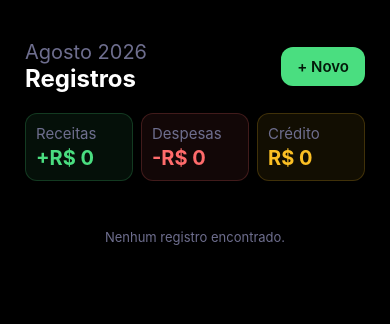
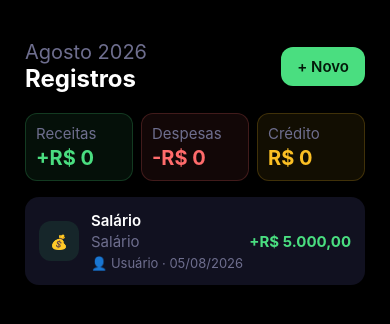
Before and after one commit to Douglas-Bezerra/FinUp, a React Native app in the folder mobileapp/: screen /CadastroRegistros in a window 390 px wide. Shown: the top 324 px of the page. Built offline with nearby package versions, Linux system fonts and the light colour scheme.

Commit message:
tela cadastro registros recebe um json como dados, facilitando depois a integração com dados reais

```diff
--- a/mobileapp/src/views/TelaCadastroRegistros.tsx
+++ b/mobileapp/src/views/TelaCadastroRegistros.tsx
@@ -3,6 +3,18 @@ import { StyleSheet, Text, View, Pressable } from "react-native";
 import { colors } from "../styles/colors";
 
 export default function TelaCadastroRegistros() {
+
+  const transacoes = [
+    {
+      id: "1",
+      tipo: "income",
+      descricao: "Salário",
+      categoria: "Salário",
+      valor: 5000,
+      data: "05/08/2026",
+    }
+  ];
+
   return (
     <View style={styles.container}>
 
@@ -34,11 +46,34 @@ export default function TelaCadastroRegistros() {
         </View>
       </View>
 
-      {/* Lista de registros */}
-      <View style={styles.emptyState}>
-        <Text style={styles.emptyText}>
-          Nenhum registro encontrado.
-        </Text>
+      <View style={styles.transactions}>
+        {transacoes.map((transacao) => (
+          <View key={transacao.id} style={styles.transactionItem}>
+            <View style={styles.transactionIcon}>
+              <Text>💰</Text>
+            </View>
+
+            <View style={styles.transactionInfo}>
+              <Text style={styles.transactionDescription}>
+                {transacao.descricao}
+              </Text>
+
+              <Text style={styles.transactionCategory}>
+                {transacao.categoria}
+              </Text>
+
+              <Text style={styles.transactionMeta}>
+                👤 Usuário · {transacao.data}
+              </Text>
+            </View>
+
+            <Text style={styles.transactionValue}>
+              +R$ {transacao.valor.toLocaleString("pt-BR", {
+                minimumFractionDigits: 2,
+              })}
+            </Text>
+          </View>
+        ))}
       </View>
 
     </View>
@@ -121,12 +156,46 @@ const styles = StyleSheet.create({
     fontSize: 20,
     fontWeight: "700",
   },
-  emptyState: {
+  transactions: {
+    gap: 8,
+  },
+  transactionItem: {
+    flexDirection: "row",
     alignItems: "center",
-    paddingVertical: 32,
+    backgroundColor: colors.card,
+    borderRadius: 14,
+    padding: 14,
   },
-  emptyText: {
+  transactionIcon: {
+    width: 40,
+    height: 40,
+    borderRadius: 12,
+    backgroundColor: "rgba(74, 222, 128, 0.1)",
+    alignItems: "center",
+    justifyContent: "center",
+    marginRight: 12,
+  },
+  transactionInfo: {
+    flex: 1,
+  },
+  transactionDescription: {
+    color: colors.foreground,
+    fontSize: 15,
+    fontWeight: "600",
+  },
+  transactionCategory: {
+    color: colors.mutedForeground,
+    fontSize: 15,
+    marginTop: 2,
+  },
+  transactionMeta: {
     color: colors.mutedForeground,
     fontSize: 13,
+    marginTop: 4,
+  },
+  transactionValue: {
+    color: colors.primary,
+    fontSize: 15,
+    fontWeight: "700",
   },
 });
```
